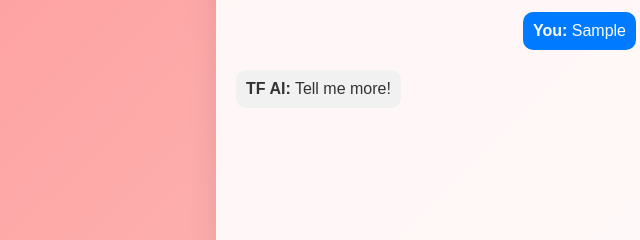
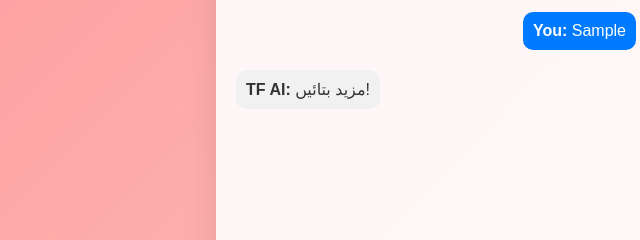
Before and after one commit to tahiriqbal756/SIM-details-, a plain HTML site: page index.html in a window 1280 px wide. Both pictures are taken after typing "Sample" into the empty fields and a click on the button "Send". Shown: the part 144-384 px from the top of the page, 204-844 px from the left. Drawn offline with Linux system fonts and the light colour scheme.

Commit message:
Update index.html

```diff
--- a/index.html
+++ b/index.html
@@ -110,13 +110,13 @@
 
         function speak(text) {
             const utterance = new SpeechSynthesisUtterance(text);
-            utterance.lang = 'en';
+            utterance.lang = 'ur';
             window.speechSynthesis.speak(utterance);
         }
 
         function startVoiceInput() {
             const recognition = new (window.SpeechRecognition || window.webkitSpeechRecognition)();
-            recognition.lang = 'en-US';
+            recognition.lang = 'ur';
             recognition.onresult = (event) => {
                 const voiceInput = event.results[0][0].transcript;
                 userInput.value = voiceInput;
@@ -135,15 +135,27 @@
             chatBox.appendChild(userMessageElement);
             userInput.value = '';
 
-            // Dummy bot response (You can replace with AI API)
-            const botResponses = [
-                "I'm here to assist you!",
-                "Tell me more!",
-                "That sounds interesting!",
-                "Let's talk about it!",
-                "How can I assist you today?"
-            ];
-            const botMessage = botResponses[Math.floor(Math.random() * botResponses.length)];
+            let botMessage = "میں آپ کی بات سمجھ نہیں پایا۔";
+
+            // اگر یوزر اونر کا پوچھے
+            if (
+                userMessage.toLowerCase().includes('owner') ||
+                userMessage.toLowerCase().includes('مالک') ||
+                userMessage.toLowerCase().includes('tumhara malik') ||
+                userMessage.toLowerCase().includes('تمہارا مالک کون ہے؟')
+            ) {
+                botMessage = "میرا اونر طاہر اقبال ہے۔ اس نے مجھے لرن پر ٹرین کیا ہے۔ یہ اس کا نمبر ہے: 923321709972";
+            } else {
+                // Dummy bot response
+                const botResponses = [
+                    "میں مدد کے لیے حاضر ہوں!",
+                    "مزید بتائیں!",
+                    "یہ دلچسپ لگتا ہے!",
+                    "آئیے اس بارے میں بات کریں!",
+                    "آج میں آپ کی کیا مدد کر سکتا ہوں؟"
+                ];
+                botMessage = botResponses[Math.floor(Math.random() * botResponses.length)];
+            }
 
             const botMessageElement = document.createElement('p');
             botMessageElement.classList.add('bot-message');
```
